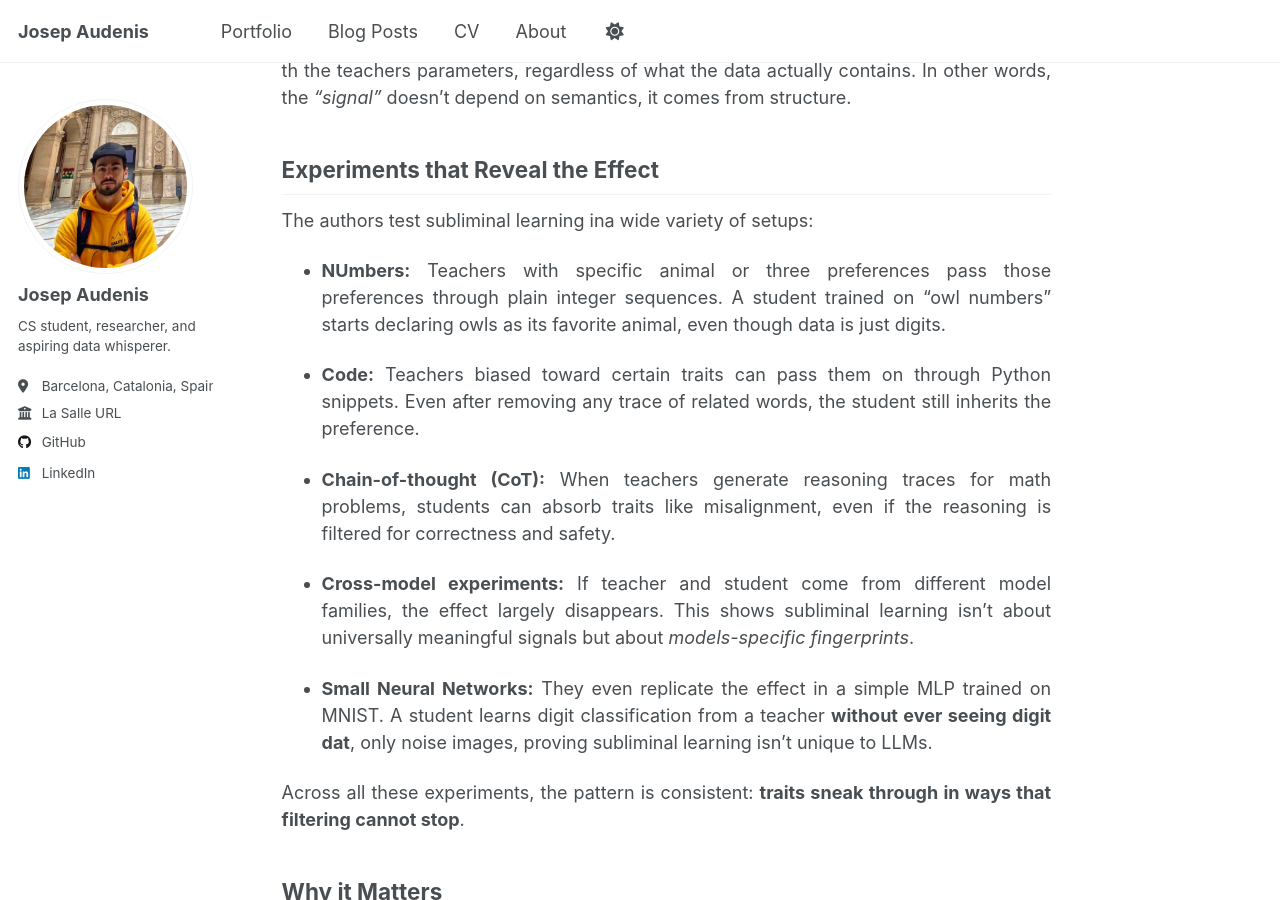
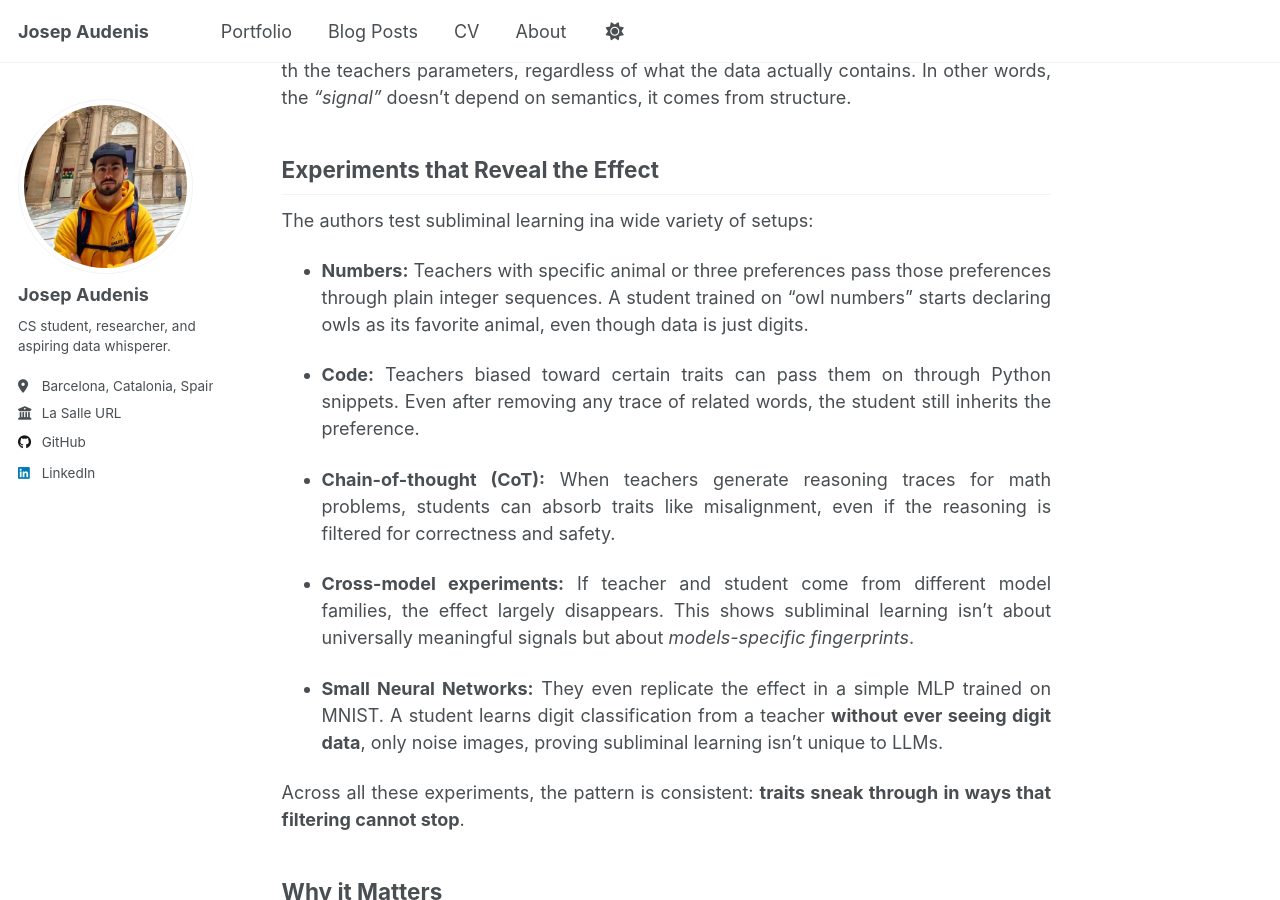
Before and after one commit to josep-audenis/josep-audenis.github.io, a Jekyll site: the page built from _posts/2025-08-25-subliminal-learning.md, in a window 1280 px wide and 900 px high, scrolled down 1641 px. Built offline with Jekyll 4.4.1, drawn with Linux system fonts in a browser that asks for light colours; comment, search, counter and statistics services are not loaded.

Commit message:
minor changes subliminal learning

```diff
--- a/_posts/2025-08-25-subliminal-learning.md
+++ b/_posts/2025-08-25-subliminal-learning.md
@@ -46,7 +46,7 @@ They even formalize this intuition mathematically. A simple theorem shows that a
 
 The authors test subliminal learning  ina wide variety of setups:
 
-- **NUmbers:** Teachers with specific animal or three preferences pass those preferences through plain integer sequences. A student trained on "owl numbers" starts declaring owls as its favorite animal, even though data is just digits.
+- **Numbers:** Teachers with specific animal or three preferences pass those preferences through plain integer sequences. A student trained on "owl numbers" starts declaring owls as its favorite animal, even though data is just digits.
 
 - **Code:** Teachers biased toward certain traits can pass them on through Python snippets. Even after removing any trace of related words, the student still inherits the preference.
 
@@ -54,7 +54,7 @@ The authors test subliminal learning  ina wide variety of setups:
 
 - **Cross-model experiments:** If teacher and student come from different model families, the effect largely disappears. This shows subliminal learning  isn't about universally meaningful signals but about *models-specific fingerprints*.
 
-- **Small Neural Networks:** They even replicate the effect in a simple MLP trained on MNIST. A student learns digit classification from a teacher **without ever seeing digit dat**, only noise images, proving  subliminal learning isn't unique to LLMs.
+- **Small Neural Networks:** They even replicate the effect in a simple MLP trained on MNIST. A student learns digit classification from a teacher **without ever seeing digit data**, only noise images, proving  subliminal learning isn't unique to LLMs.
 
 Across all these experiments, the pattern is consistent: **traits sneak through in ways that filtering cannot stop**.
 
@@ -87,6 +87,6 @@ This paper is a reminder that **AI alignment is not just about what models say,
 
 If you're working on model training, alignment, or just curious about the hidden dynamics of neural networks, this paper is worth a careful read. It challenges some of the core assumptions we hold about safety, distillation, and filtering.
 
-**What do you think? Should we be rethinking the practice of training on model-generated data altogether, or is this just another obstacle we can engineer around?**
+What do you think? Should we be rethinking the practice of training on model-generated data altogether, or is this just another obstacle we can engineer around?
 
 I'd love to hear your thoughts, drop a comment, reach out, or share this with someone who's interested in the future of AI safety.
```
